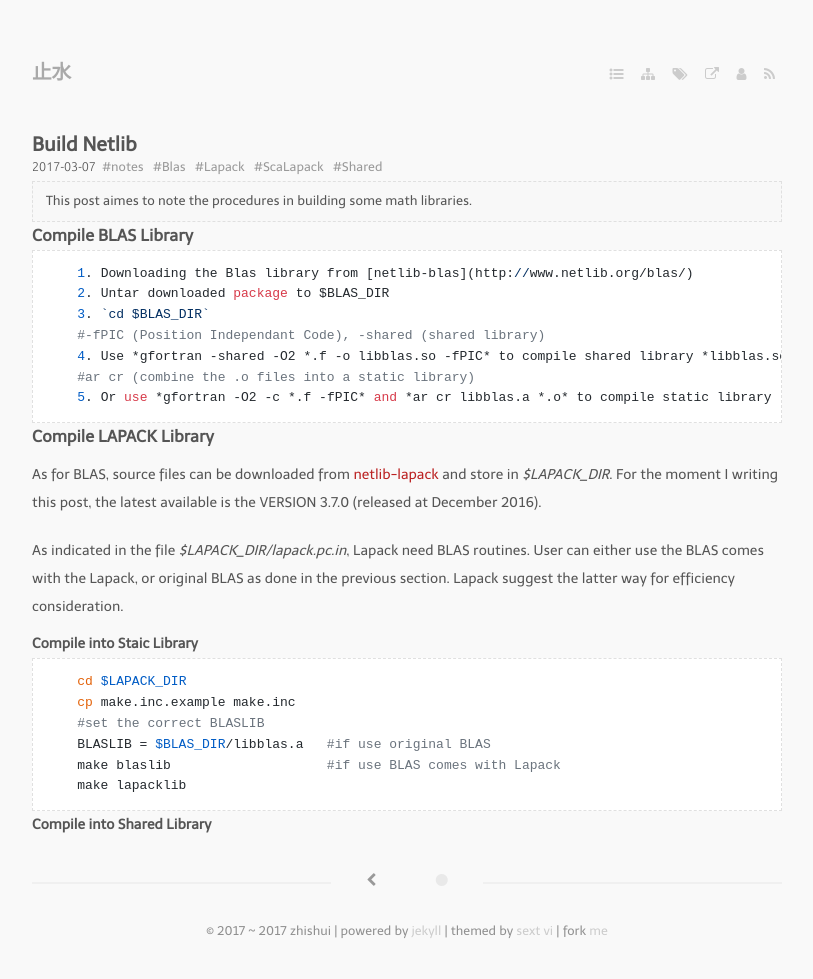
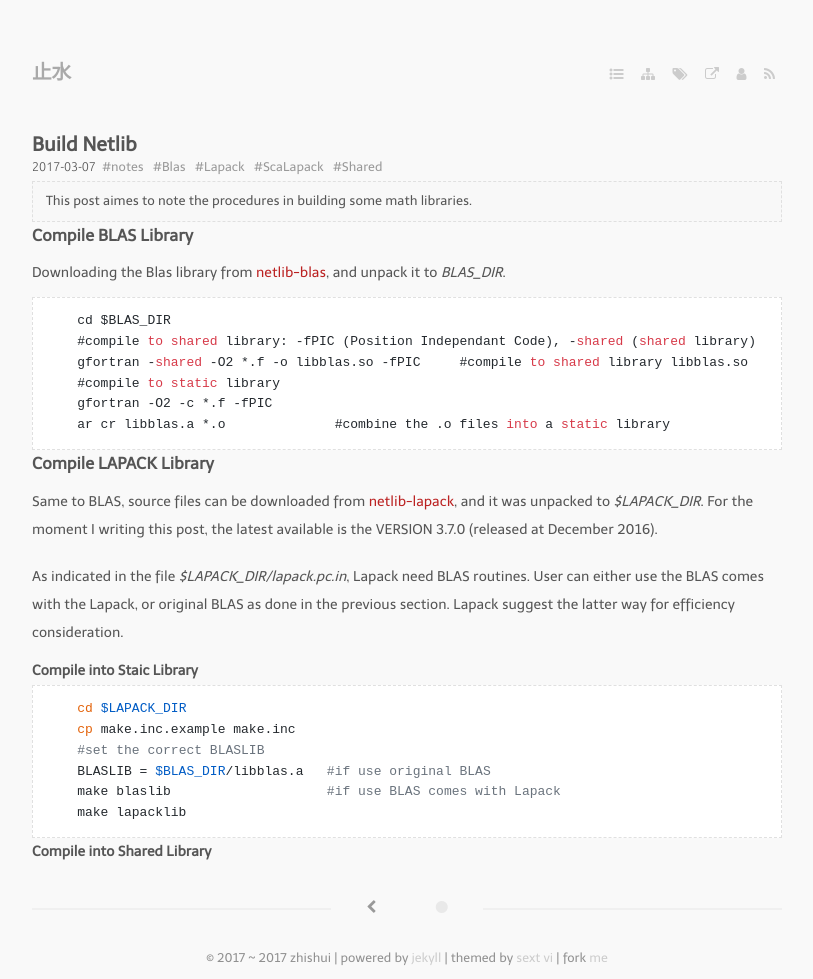
Before and after one commit to bizhishui/bizhishui.github.io, a Jekyll site: the page built from _posts/2017-03-07-Build-Netlib.md, in a window 1280 px wide. Shown: the whole page, without its empty margins (233-1046 px from the left). Built offline with Jekyll 4.4.1, drawn with Linux system fonts in a browser that asks for light colours; nearby versions of some CDN libraries; some web fonts are replaced; a script that is not in the unit is left out; before the commit the page ends 952 px from its top, so only the background shows below that.

Commit message:
keeps on

````diff
--- a/_posts/2017-03-07-Build-Netlib.md
+++ b/_posts/2017-03-07-Build-Netlib.md
@@ -14,19 +14,19 @@ tags:
 > This post aimes to note the procedures in building some math libraries.
 
 ### Compile BLAS Library
+Downloading the Blas library from [netlib-blas](http://www.netlib.org/blas/), and unpack it to *BLAS_DIR*.
 
 ```
-    1. Downloading the Blas library from [netlib-blas](http://www.netlib.org/blas/)
-    2. Untar downloaded package to $BLAS_DIR
-    3. `cd $BLAS_DIR`
-    #-fPIC (Position Independant Code), -shared (shared library)
-    4. Use *gfortran -shared -O2 *.f -o libblas.so -fPIC* to compile shared library *libblas.so*
-    #ar cr (combine the .o files into a static library)
-    5. Or use *gfortran -O2 -c *.f -fPIC* and *ar cr libblas.a *.o* to compile static library
+    cd $BLAS_DIR
+    #compile to shared library: -fPIC (Position Independant Code), -shared (shared library)
+    gfortran -shared -O2 *.f -o libblas.so -fPIC     #compile to shared library libblas.so
+    #compile to static library
+    gfortran -O2 -c *.f -fPIC
+    ar cr libblas.a *.o              #combine the .o files into a static library
 ```
 
 ### Compile LAPACK Library
-As for BLAS, source files can be downloaded from [netlib-lapack](http://www.netlib.org/lapack/) and store in *$LAPACK_DIR*.
+Same to BLAS, source files can be downloaded from [netlib-lapack](http://www.netlib.org/lapack/), and it was unpacked to *$LAPACK_DIR*.
 For the moment I writing this post, the latest available is the VERSION 3.7.0 (released at December 2016).
 
 As indicated in the file *$LAPACK_DIR/lapack.pc.in*, Lapack need BLAS routines. User can either use the BLAS comes with the Lapack,
````
